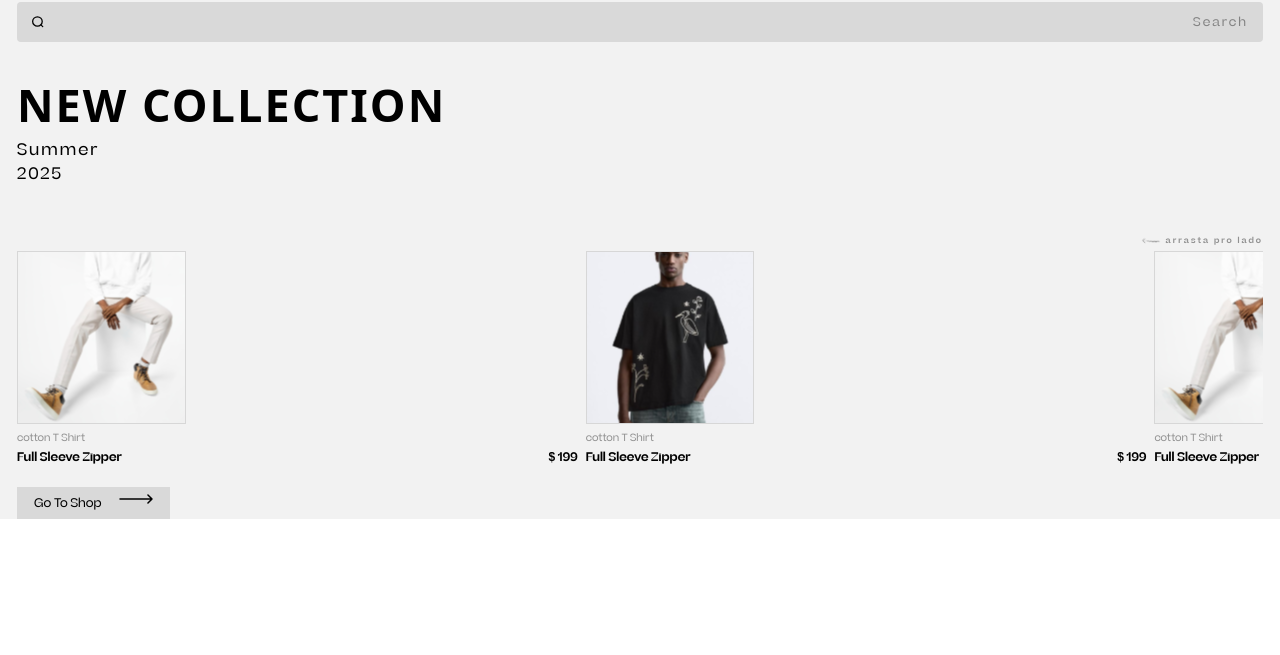
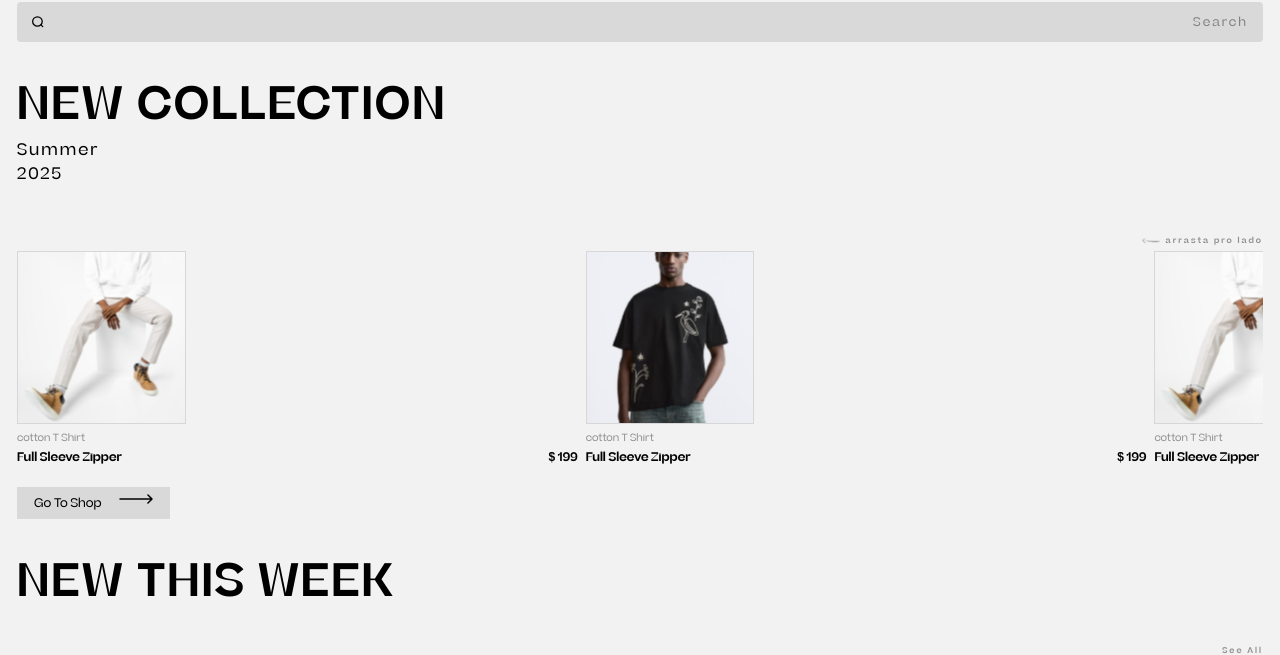
Before and after one commit to julio2116/loja, a React (Vite) app in the folder front/: page / in a window 1280 px wide. Shown: the part 233-888 px from the top of the page. Before the commit the page ends 800 px from the top, so only its background shows below. Built offline with nearby package versions, Linux system fonts and the light colour scheme.

Commit message:
Adicionando funcoes utilitarias de formatacao de texto, melhoras para reutilizacao do componente collection

```diff
--- a/front/src/components/Colection.jsx
+++ b/front/src/components/Colection.jsx
@@ -1,23 +1,48 @@
-import seta from "../public/imagens/seta.svg";
 import setaDireita from "../public/imagens/seta-direita.svg";
 import Gallery from "./Gallery";
+import {formatText} from "../utils/formatLetterFunctions"
+// A chave subtitle espera receber um objeto no formato: subtitle={{title: "", width: ""}}
+// A chave title espera receber um objeto no formato: subtitle={{title: "", uppercase: boolean}}
 
-const Collection = () => {
+const Collection = ({ title, subtitle, callToAction }) => {
+    [title, subtitle, callToAction].filter(item=>item?.letterCase).forEach(element => {
+      if (element) {
+          const { text, letterCase } = element;
+          element.text = formatText(text, letterCase);
+      }
+    });
     return (
         <>
             <div className="my-[45px]">
-        <h1 className="font-sans font-semibold text-[45px] leading-[36px] mb-[15px]">
-          NEW COLLECTION
+                <h1 className="font-semibold text-[45px] leading-[36px] mb-[15px]">
+                    {title.text}
                 </h1>
-        <div className="text-[16px]">Summer</div>
-        <div className="text-[16px]">2025</div>
+                {subtitle && (
+                    <>
+                        <div
+                            style={{ width: `${subtitle.width}` }}
+                            className="text-[16px]"
+                        >
+                            {subtitle.text}
                         </div>
+                    </>
+                )}
+            </div>
+            {callToAction && (
                 <div className="flex items-center justify-end gap-[5px]">
-        <img className="rotate-[225deg]" src={seta} width="20px" alt="" />
+                    {callToAction.img && (
+                        <img
+                            className="rotate-[225deg]"
+                            src={callToAction.img}
+                            width="20px"
+                            alt=""
+                        />
+                    )}
                     <span className="text-[8px] text-[#00000066] font-semibold">
-          arrasta pro lado
+                        {callToAction.text}
                     </span>
                 </div>
+            )}
             <Gallery />
             <button className="flex gap-[17px] text-[12px] tracking-normal bg-[#D9D9D9] py-[7px] px-[17px] my-[21px]">
                 Go To Shop
--- a/front/src/components/Gallery.jsx
+++ b/front/src/components/Gallery.jsx
@@ -6,8 +6,8 @@ const Gallery = () => {
   return (
     <>
       <div className="flex gap-[8px] overflow-auto scroll-hidden">
-        {[f1, f2, f1, f2].map(item=>(
-            <Card img={item}/>
+        {[f1, f2, f1, f2].map((item, index)=>(
+            <Card key={index} img={item}/>
         ))}
       </div>
     </>
--- a/front/src/paginas/HomePage.jsx
+++ b/front/src/paginas/HomePage.jsx
@@ -1,13 +1,22 @@
 import Collection from "../components/Colection";
 import Options from "../components/Options";
 import SearchBox from "../components/SearchBox";
+import seta from "../public/imagens/seta.svg";
 
 const HomePage = () => {
     return (
         <>
             <Options />
             <SearchBox />
-        <Collection />
+            <Collection
+                title={{ text: "new collection", letterCase: 'uppercase' }}
+                subtitle={{ text: "summer 2025", width: "82px", letterCase: 'camelcase' }}
+                callToAction={{ text: "arrasta pro lado", img: seta }}
+            />
+            <Collection
+                title={{ text: "new this week", letterCase: 'uppercase' }}
+                callToAction={{ text: "see all",  letterCase: 'camelcase' }}
+            />
         </>
     );
 };
--- /dev/null
+++ b/front/src/utils/formatLetterFunctions.js
@@ -0,0 +1,26 @@
+function toCamelCase(text) {
+    let array = text.split(" ");
+    let newArray = array.map((word) => {
+        const newWord = word[0].toUpperCase() + word.slice(1);
+        return newWord;
+    });
+    return newArray.join(" ");
+}
+
+function formatText(text, letterCase) {
+    switch (letterCase) {
+        case "uppercase":
+            return text.toUpperCase();
+        case "lowercase":
+            return text.toLowerCase();
+        case "camelcase":
+            return toCamelCase(text);
+        default:
+            throw new Error(
+                `Opção ${letterCase}, inválida, utilize uma das opções: 'uppercase, lowercase, Pascalcase'`
+            );
+    }
+}
+export {
+    formatText
+}
```
Lines whose indentation alone changed are shown as unchanged.
